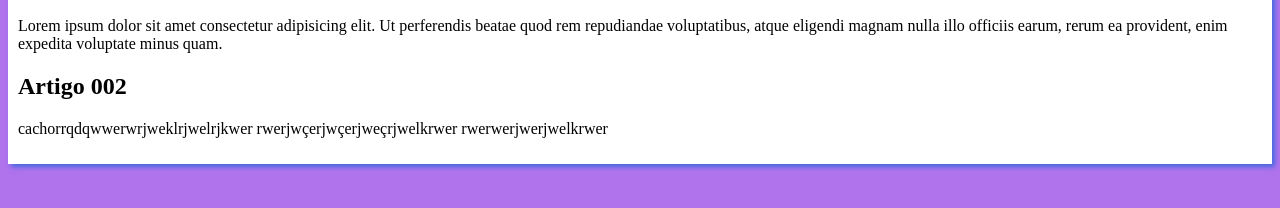
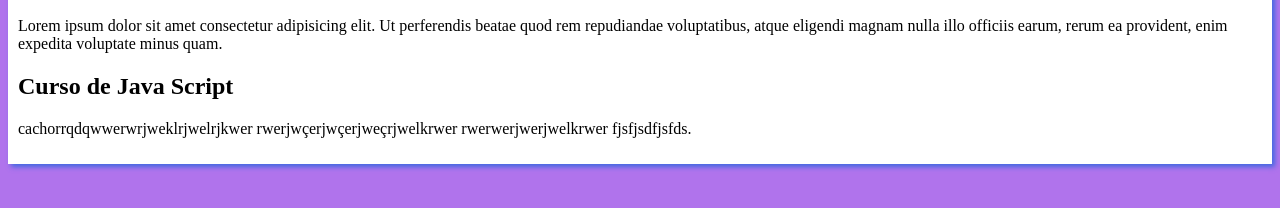
Before and after one commit to SandroRMio/projeto-site, a plain HTML site: page index.html in a window 1280 px wide. Shown: the part 128-336 px from the top of the page. Drawn offline with Linux system fonts and the light colour scheme.

Commit message:
atualizando os finalmentes

```diff
--- a/index.html
+++ b/index.html
@@ -19,10 +19,11 @@
             voluptate minus quam.</p>
       </article>
       <article>
-        <h2>Artigo 002</h2>
+        <h2>Curso de Java Script</h2>
         <p>cachorrqdqwwerwrjweklrjwelrjkwer
             rwerjwçerjwçerjweçrjwelkrwer
             rwerwerjwerjwelkrwer
+            fjsfjsdfjsfds.
         </p>
       </article>
     </main>
```
